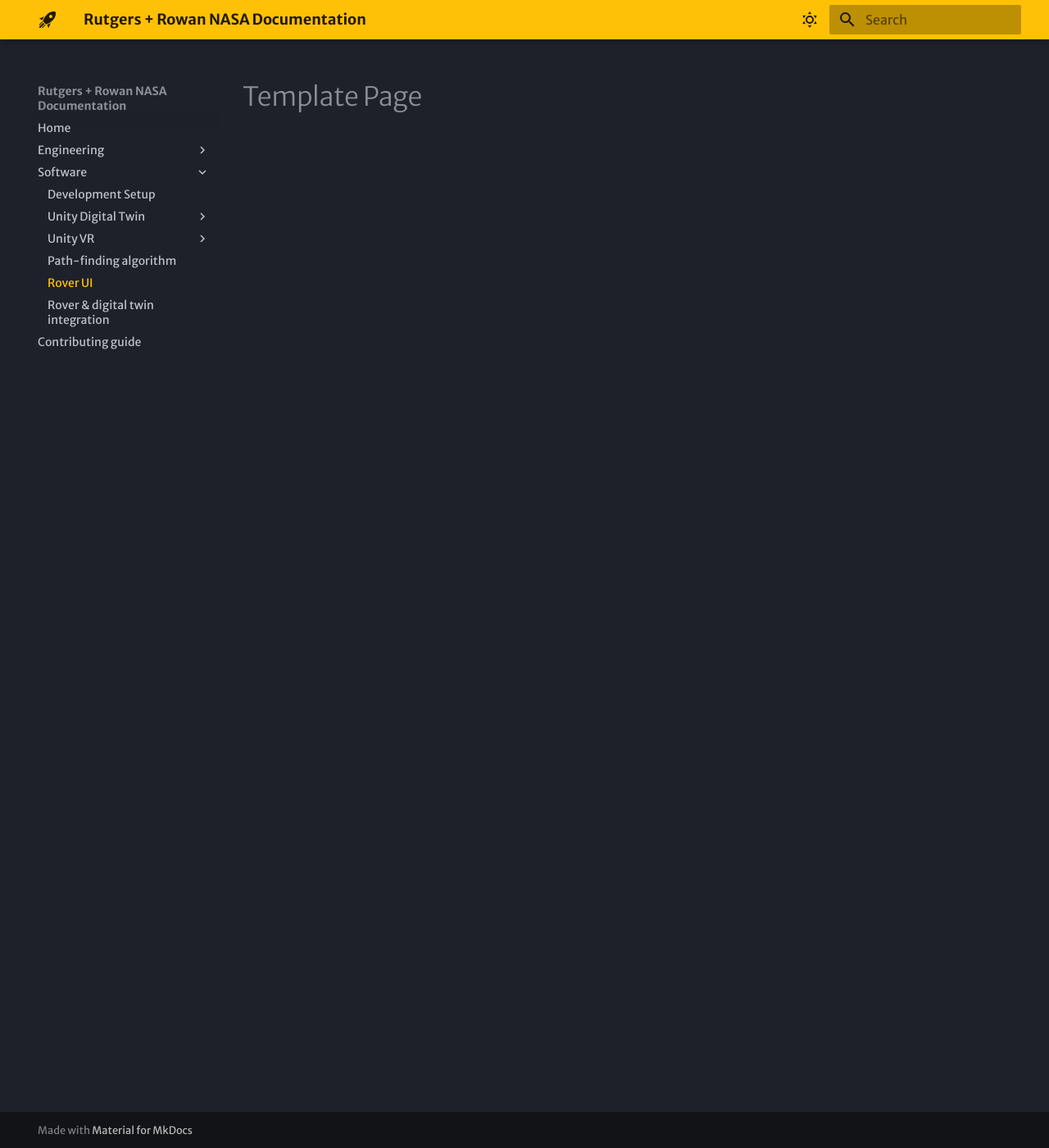
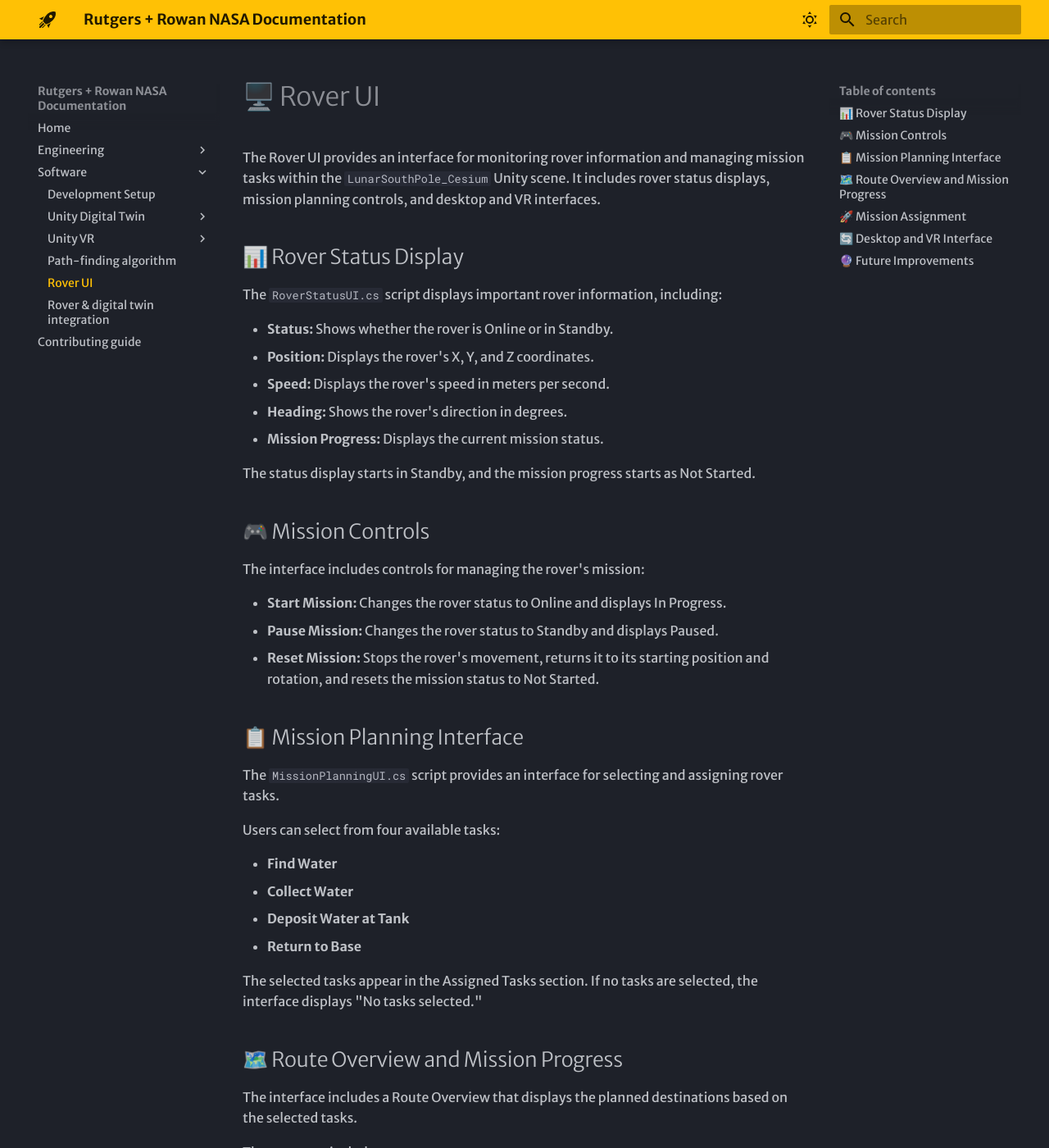
Before and after one commit to RebeccaPastoDev/cs491-proj, an MkDocs documentation site: the page built from docs/software/rover-UI/index.md, in a window 1280 px wide and 1400 px high. Shown: the whole window at 82% size. Built offline with MkDocs 1.6.1 and Material for MkDocs 9.7.7, drawn with Linux system fonts in a browser that asks for light colours; some of the changed text lies outside the part shown.

Commit message:
Update Rover UI documentation

```diff
--- a/docs/software/rover-UI/index.md
+++ b/docs/software/rover-UI/index.md
@@ -1 +1,72 @@
-# Template Page
+# 🖥️ Rover UI
+
+The Rover UI provides an interface for monitoring rover information and managing mission tasks within the `LunarSouthPole_Cesium` Unity scene. It includes rover status displays, mission planning controls, and desktop and VR interfaces.
+
+## 📊 Rover Status Display
+
+The `RoverStatusUI.cs` script displays important rover information, including:
+
+- **Status:** Shows whether the rover is Online or in Standby.
+- **Position:** Displays the rover's X, Y, and Z coordinates.
+- **Speed:** Displays the rover's speed in meters per second.
+- **Heading:** Shows the rover's direction in degrees.
+- **Mission Progress:** Displays the current mission status.
+
+The status display starts in Standby, and the mission progress starts as Not Started.
+
+## 🎮 Mission Controls
+
+The interface includes controls for managing the rover's mission:
+
+- **Start Mission:** Changes the rover status to Online and displays In Progress.
+- **Pause Mission:** Changes the rover status to Standby and displays Paused.
+- **Reset Mission:** Stops the rover's movement, returns it to its starting position and rotation, and resets the mission status to Not Started.
+
+## 📋 Mission Planning Interface
+
+The `MissionPlanningUI.cs` script provides an interface for selecting and assigning rover tasks.
+
+Users can select from four available tasks:
+
+- **Find Water**
+- **Collect Water**
+- **Deposit Water at Tank**
+- **Return to Base**
+
+The selected tasks appear in the Assigned Tasks section. If no tasks are selected, the interface displays "No tasks selected."
+
+## 🗺️ Route Overview and Mission Progress
+
+The interface includes a Route Overview that displays the planned destinations based on the selected tasks.
+
+The route can include:
+
+- Base Camp
+- Water Search Area
+- Water Collection Site
+- Water Tank
+
+The Mission Progress section provides a place to display mission status and updates. The interface also uses a page switcher to display the mission progress page when a mission is submitted.
+
+## 🚀 Mission Assignment
+
+The Assign Mission button prepares a mission request using the selected tasks and route information.
+
+Before submission, the system checks the communication connection and requires recorded-data test mode. It also uses mission acknowledgments to receive information about whether a mission request was accepted.
+
+The assignment button is disabled when no tasks are selected or while waiting for an acknowledgment.
+
+## 🔄 Desktop and VR Interface
+
+The Rover UI supports both desktop and VR displays.
+
+The `RoverStatusUI.cs` script updates the rover information on both interfaces. The `MissionPlanningUI.cs` script also synchronizes task selections between desktop and VR controls.
+
+Both interfaces include mission-planning controls and an Assign Mission button.
+
+## 🔮 Future Improvements
+
+- Continue improving the user interface.
+- Enhance the display of rover information.
+- Improve the overall user experience.
+- Expand interface functionality as the project develops.
```
